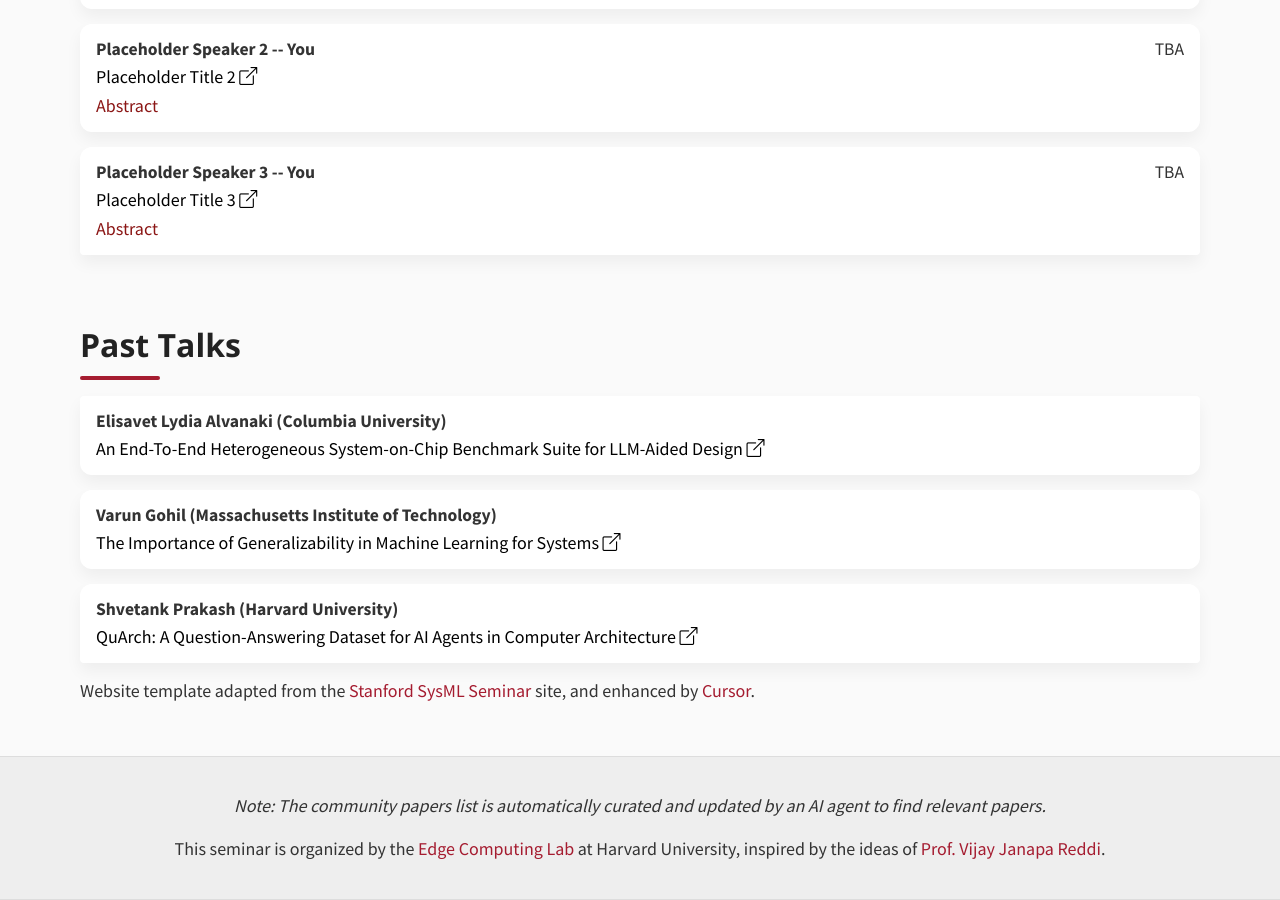
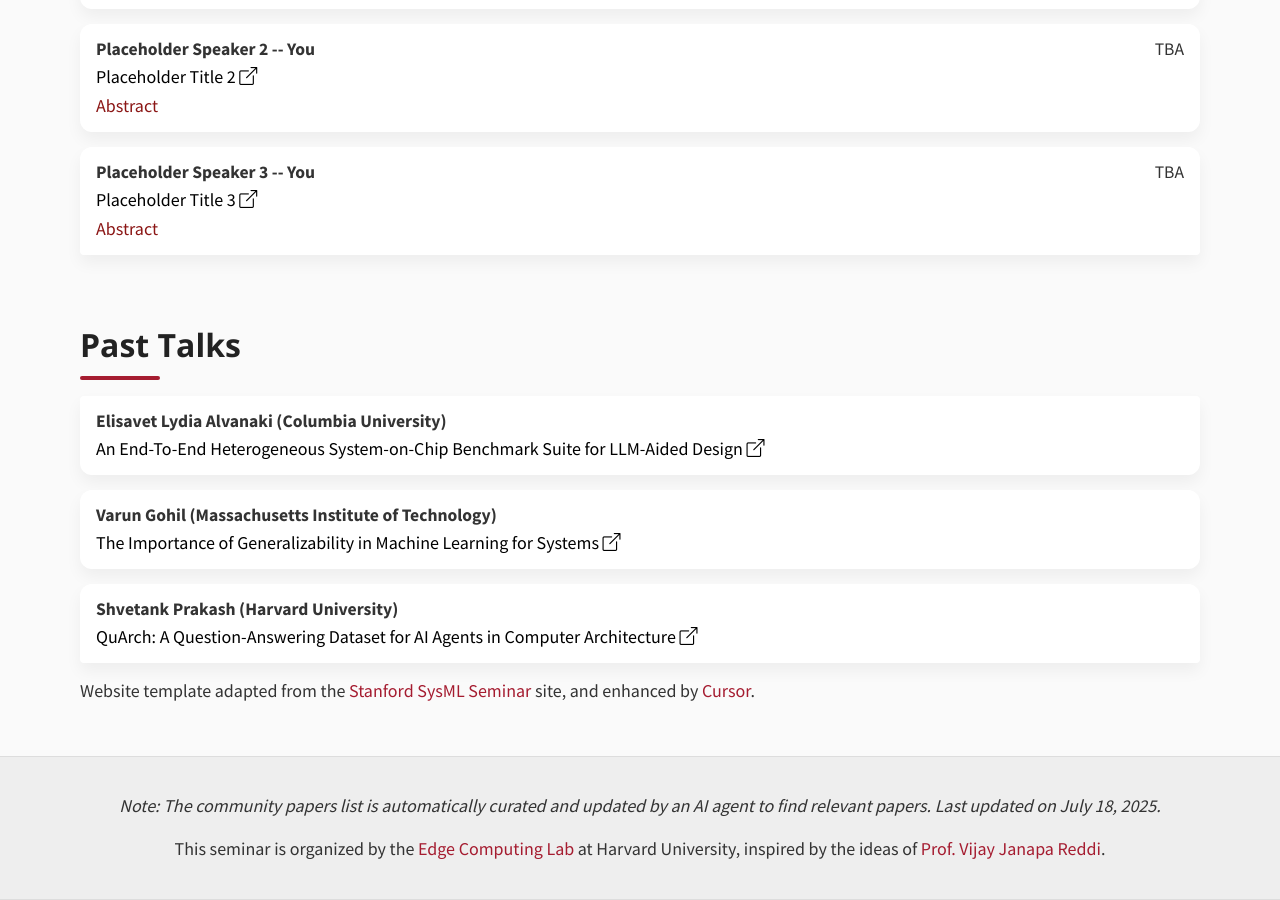
Before and after one commit to harvard-edge/arch2-seminar, a Jekyll site: the page built from index.md, in a window 1280 px wide and 900 px high, scrolled down 1928 px. Built offline with Jekyll 4.4.1, drawn with Linux system fonts in a browser that asks for light colours; nearby versions of some CDN libraries.

Commit message:
Feat: Display last updated date in footer

```diff
--- a/_layouts/default.html
+++ b/_layouts/default.html
@@ -44,7 +44,7 @@
     <div class="wrapper-footer">
       <div class="container">
         <footer class="footer">
-          <p><small><i>Note: The community papers list is automatically curated and updated by an AI agent to find relevant papers.</i></small></p>
+          <p><small><i>Note: The community papers list is automatically curated and updated by an AI agent to find relevant papers. Last updated on {{ site.data.filter_papers[0].published | date: "%B %d, %Y" }}.</i></small></p>
           <p><small>This seminar is organized by the <a href="https://edge.seas.harvard.edu/">Edge Computing Lab</a> at Harvard University, inspired by the ideas of <a href="https://profvjreddi.github.io/homepage/">Prof. Vijay Janapa Reddi</a>.</small></p>
           {% include svg-icons.html %}
         </footer>
```
